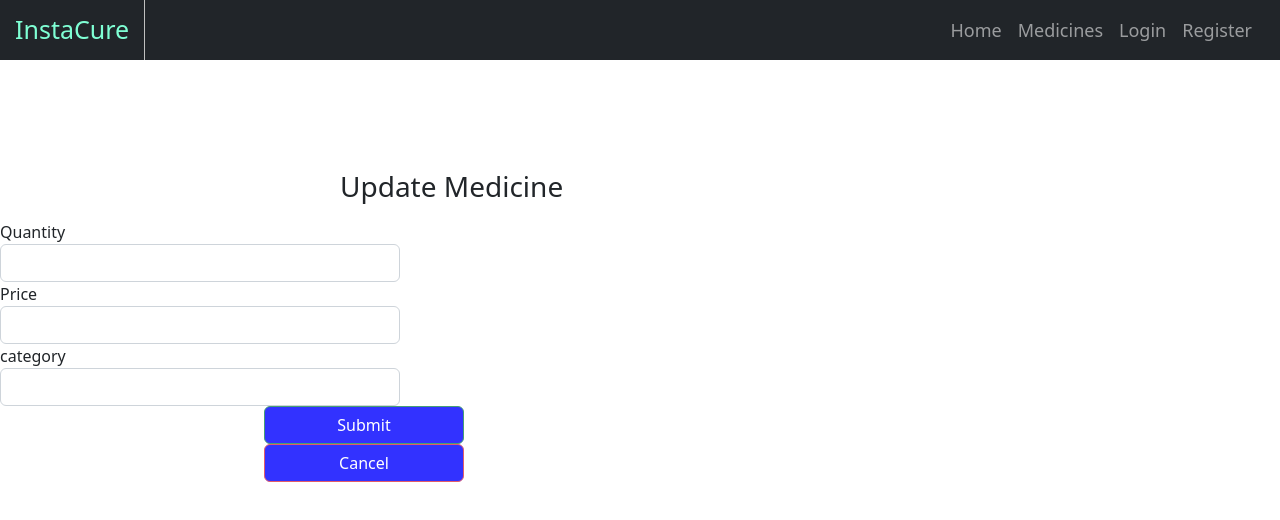
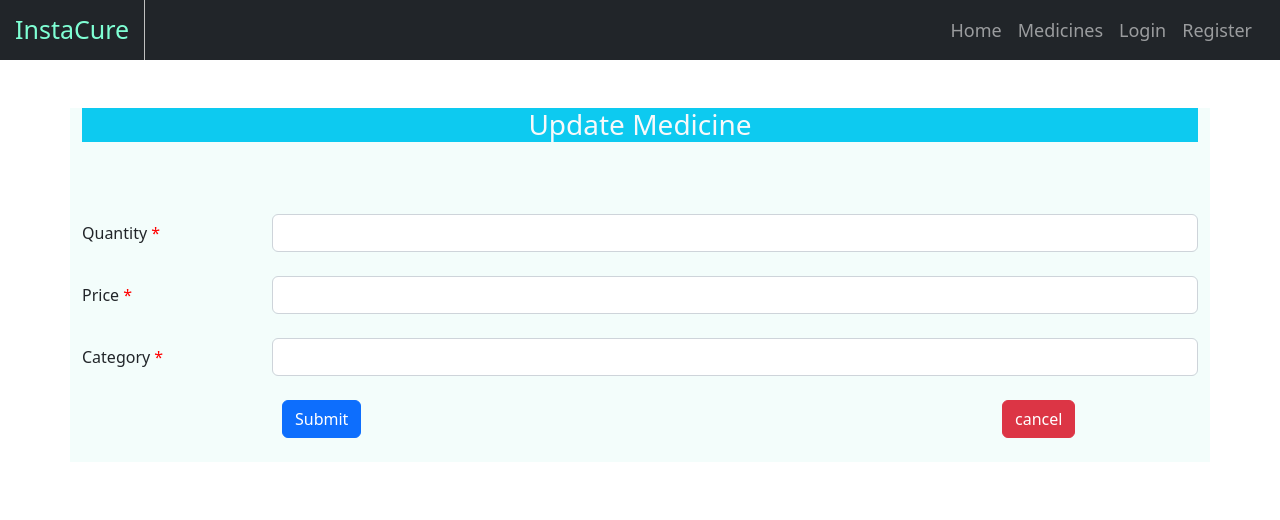
Before and after one commit to shashanksinghgautam/InstaCure, an Angular app in the folder product-webapp/webapp/: page /update/1 in a window 1280 px wide. Shown: the top 520 px of the page. Built offline with nearby package versions, Linux system fonts and the light colour scheme; no server answers.

Commit message:
medicine design

```diff
--- a/product-webapp/webapp/src/app/app.module.ts
+++ b/product-webapp/webapp/src/app/app.module.ts
@@ -21,6 +21,7 @@ import { UpdateComponent } from './medicine/volunteer/update/update.component';
 import { HomeComponent } from './home/home.component';
 import { PatientComponent } from './consultation/patient/patient.component';
 import { AddnewComponent } from './medicine/volunteer/addnew/addnew.component';
+import { SearchPipe } from './search.pipe';
 @NgModule({
   declarations: [
     AppComponent,
@@ -35,6 +36,7 @@ import { AddnewComponent } from './medicine/volunteer/addnew/addnew.component';
 
     PatientComponentComponent,
     AddnewComponent,
+    SearchPipe,
   ],
   imports: [
     BrowserModule,
--- a/product-webapp/webapp/src/app/medicine.ts
+++ b/product-webapp/webapp/src/app/medicine.ts
@@ -1,7 +1,5 @@
 export class Medicine {
-    static qnt(id: number, qnt: any) {
-      throw new Error('Method not implemented.');
-    }
+
     mid!: number;
     medicinename!: string;
     qnt!: number;
--- a/product-webapp/webapp/src/app/medicine/medicine.component.css
+++ b/product-webapp/webapp/src/app/medicine/medicine.component.css
@@ -1,5 +1,5 @@
 .panel{
-    background-color: rgb(151, 220, 40);
+    background-color: rgb(223, 225, 220);
     width: 80%;
     margin-left: auto;
     margin-right: auto;
@@ -16,3 +16,61 @@
 .panel.panel-body{
 background-color: aquamarine;
 }
+.container{
+    background-color:rgb(74, 164, 203);
+}
+
+a{
+    margin-left: 70px;
+
+}
+.form-control{
+
+    width: 500px;
+}
+.container-fluid{
+    margin-left: 200px;
+
+}
+
+#searchText-id {
+    margin:  auto;
+    display: block;
+
+    top: 65px;
+    text-align: center;
+    height: 30px;
+     width: 500px;
+
+}
+#Quantity{
+    height: 30px;
+     width: 50px;
+}
+
+
+
+  .card-body {
+
+
+    display: flex;
+    flex-direction: row;
+    flex-wrap: wrap;
+    margin: auto;
+
+  }
+
+  .card {
+    max-width: 350px;
+    max-height: 280nm;
+    margin: 0 0.5em;
+    box-shadow: 2px 6px 8px 0 rgba(22, 22, 26, 0.18);
+    border: none;
+    border-radius: 0;
+    line-height: 100px;
+    background-color: white;
+    margin: 10px;
+    color: rgb(0, 0, 0);
+    text-align: center;
+    vertical-align: middle;
+  }
--- a/product-webapp/webapp/src/app/medicine/medicine.component.ts
+++ b/product-webapp/webapp/src/app/medicine/medicine.component.ts
@@ -11,9 +11,10 @@ import { Router } from '@angular/router';
 })
 export class medicineComponent implements OnInit {
 
-
+  searchText: string = "";
   Medicines!: Observable<Medicine[]>;
   Medicine: Medicine = new Medicine;
+
   constructor(private MedicineService: MedicineService,private router: Router) { }
 
   ngOnInit(): void {
@@ -34,13 +35,16 @@ export class medicineComponent implements OnInit {
     // let qnt = document.querySelector('input')?.value;
 
     let qnt = document.getElementsByTagName('input')[id-1].value;
+
     console.log(qnt)
     this.MedicineService.buyMedicine(id,qnt).subscribe((data: any) => {
       console.log(data)
       this.Medicine = new Medicine();
 
     },
+
       (    error: any) => console.log(error));
+      alert("sucessfully purchased "+qnt+" "+this.Medicine.medicinename)
       window.location.reload();
   }
   }
--- a/product-webapp/webapp/src/app/medicine/volunteer/addnew/addnew.component.html
+++ b/product-webapp/webapp/src/app/medicine/volunteer/addnew/addnew.component.html
@@ -55,7 +55,6 @@
           <input type="text" id="mid" class="form-control" required [(ngModel)]="Medicine.mid"  #Medid="ngModel"  name="mid">
           <div *ngIf="Medid.invalid && Medid.touched" id="small">Enter valid ID</div>
 
-          <input type="text" id="mid" class="form-control" required [(ngModel)]="Medicine.mid" name="mid">
 
         </div>
       </div><br>
@@ -67,8 +66,7 @@
             name="firstName">
             <div *ngIf="Mename.invalid && Mename.touched" id="small">Enter valid Medicine Name</div>
 
-          <input type="text" class="form-control" id="firstName" required [(ngModel)]="Medicine.medicinename"
-            name="firstName">
+
 
         </div>
       </div><br>
@@ -79,7 +77,6 @@
           <input type="text" class="form-control" id="qnt" required [(ngModel)]="Medicine.qnt" #Meqnt="ngModel" name="qnt">
           <div *ngIf="Meqnt.invalid && Meqnt.touched" id="small">Quantity *</div>
 
-          <input type="text" class="form-control" id="qnt" required [(ngModel)]="Medicine.qnt" name="qnt">
 
         </div>
       </div><br>
@@ -90,7 +87,6 @@
           <input type="text" class="form-control" id="price" required [(ngModel)]="Medicine.price"  #Meprice="ngModel" name="price">
           <div *ngIf="Meprice.invalid && Meprice.touched" id="small">Enter valid Price</div>
 
-          <input type="text" class="form-control" id="price" required [(ngModel)]="Medicine.price" name="price">
 
         </div>
       </div><br>
--- a/product-webapp/webapp/src/app/medicine/volunteer/addnew/addnew.component.ts
+++ b/product-webapp/webapp/src/app/medicine/volunteer/addnew/addnew.component.ts
@@ -37,6 +37,7 @@ export class AddnewComponent implements OnInit {
 
     },
       (    error: any) => console.log(error));
+      alert("successfully added")
   }
 
   onSubmit() {
@@ -45,6 +46,7 @@ export class AddnewComponent implements OnInit {
     this.router.navigate(['medicine']);
   }
   gotoList() {
+
     this.router.navigate(['medicine']);
   }
   reloadData() {
--- a/product-webapp/webapp/src/app/medicine/volunteer/update/update.component.css
+++ b/product-webapp/webapp/src/app/medicine/volunteer/update/update.component.css
@@ -1,35 +1,8 @@
-
-.table {
-
-	height: 350px;
-	width: 600px;
-	margin: auto;
-	margin-top: 0px;
-    margin-left: 292px;
-    border: 1px solid;
-    background-color: rgb(193, 186, 186);
-    box-shadow: 2px 2px 12px rgba(0, 0, 0, 0.2), -1px -1px 8px rgba(0, 0, 0, 0.2);
+.xyz{
+    width: 100%;
 
 }
-h3{
-    margin-top: 110px;
-    margin-bottom: 0%;
-    width:600px;
-    margin-right: auto;
-    margin-left: auto;
-    height: 50px;
+.container{
+    background-color: rgba(174, 242, 225, 0.147);
+    width: 100%;
 }
-.btn{
-    width: 200px;
-    background-color: blue;
-    color:white;
-    opacity: 0.8;
-    margin-left: 66%;
-}
-#x{
-    background-color: white;
-}
-tr:hover{
-    transition: scale(1.1);
-    box-shadow: 2px 2px 12px rgba(0, 0, 0, 0.2), -1px -1px 8px rgba(0, 0, 0, 0.2);
-}
--- a/product-webapp/webapp/src/app/medicine/volunteer/update/update.component.html
+++ b/product-webapp/webapp/src/app/medicine/volunteer/update/update.component.html
@@ -1,32 +1,39 @@
-<h3>Update Medicine</h3>
-<div style="width: 400px;">
-  <form (ngSubmit)="onSubmit()">
-    <!-- <div class="form-group">
-      <label for="name"> Medicine ID</label>
-      <input  type="text" class="form-control" id="Medicineid" required [(ngModel)]="Medicine.mid" name="id">
+<div class="container">
+  <h3 class="card-header text-center bg-info text-light mt-5">Update Medicine</h3><br><br><br>
+  <div [hidden]="submitted" class="xyz">
+    <form (ngSubmit)="onSubmit()">
+      <div class="form-group row">
+        <label for="name" class="col-sm-2 col-form-label">Quantity <span style="color: red;">*</span></label>
+        <div class="col-sm-10">
+          <input type="text" class="form-control" id="qnt" required [(ngModel)]="Medicine.qnt" name="qnt">
+        </div>
+      </div><br>
+      <div class="form-group row">
+        <label for="name" class="col-sm-2 col-form-label">Price <span style="color: red;">*</span></label>
+        <div class="col-sm-10">
+          <input type="text" class="form-control" id="price" required [(ngModel)]="Medicine.price" name="price">
+        </div>
+      </div><br>
+      <div class="form-group row">
+        <label for="name" class="col-sm-2 col-form-label">Category <span style="color: red;">*</span></label>
+        <div class="col-sm-10">
+          <input type="text" class="form-control" id="category" required [(ngModel)]="Medicine.category" name="category">
+        </div>
+      </div><br>
+
+      <div class="form-group row">
+        <div class="col" style="margin-left: 200px;">
+          <button type="submit" value="submit" class="btn btn-primary">Submit</button>
+        </div>
+        <div class="col" style="margin-left: 500px;">
+          <button (click)="gotoList()" type="button" value="submit" class="btn btn-danger ">cancel</button>
+        </div>
+      </div><br>
+    </form>
+    <div [hidden]="!submitted">
+      <h4>Successfully Updated!!</h4>
     </div>
+  </div>
 
-    <div class="form-group">
-      <label for="name"> Medicine Name</label>
-      <input type="text" class="form-control" id="MedicineName" required [(ngModel)]="Medicine.medicinename" name="firstName">
-    </div> -->
 
-    <div class="form-group">
-      <label for="name"> Quantity</label>
-      <input type="text" class="form-control" id="Quantity" required [(ngModel)]="Medicine.qnt" name="Quantity">
-    </div>
-
-    <div class="form-group">
-      <label for="name">Price </label>
-      <input type="text" class="form-control" id="Price" required [(ngModel)]="Medicine.price" name="Price">
-    </div>
-
-    <div class="form-group">
-        <label for="name">category </label>
-        <input type="text" class="form-control" id="category" required [(ngModel)]="Medicine.category" name="category">
-      </div>
-
-    <button type="submit" class="btn btn-success">Submit</button>
-    <button (click)="gotoList()" type="button" class="btn btn-danger" style="position: right;">Cancel</button>
-  </form>
 </div>
--- a/product-webapp/webapp/src/app/medicine/volunteer/update/update.component.ts
+++ b/product-webapp/webapp/src/app/medicine/volunteer/update/update.component.ts
@@ -13,6 +13,7 @@ export class UpdateComponent implements OnInit {
 
   id!: number;
   Medicine: Medicine = new Medicine;
+  submitted = false;
 
   constructor(private route: ActivatedRoute,private router: Router,
     private MedicineService: MedicineService) { }
@@ -39,6 +40,7 @@ export class UpdateComponent implements OnInit {
   }
 
   onSubmit() {
+    this.submitted = true;
     this.updateMedicine();
     this.router.navigate(['medicine']);
   }
--- /dev/null
+++ b/product-webapp/webapp/src/app/search.pipe.ts
@@ -0,0 +1,20 @@
+import { Pipe, PipeTransform } from '@angular/core';
+import { Medicine } from './medicine';
+@Pipe({
+  name: 'search'
+})
+
+
+export class SearchPipe implements PipeTransform {
+
+  transform(contacts: any, searchText: any): any {
+    searchText=searchText.toLowerCase();
+    if(searchText==""){
+      return contacts;
+    }
+    else{
+      return contacts.filter(
+        (item: { medicinename: string; })=>((item.medicinename || '').toLowerCase().includes(searchText)));
+    }
+  }
+}
```
Also changed, not shown: product-webapp/webapp/src/app/medicine/medicine.component.html (+51 -6 lines), 2 other files (tests, documents, lock files or other folders).
